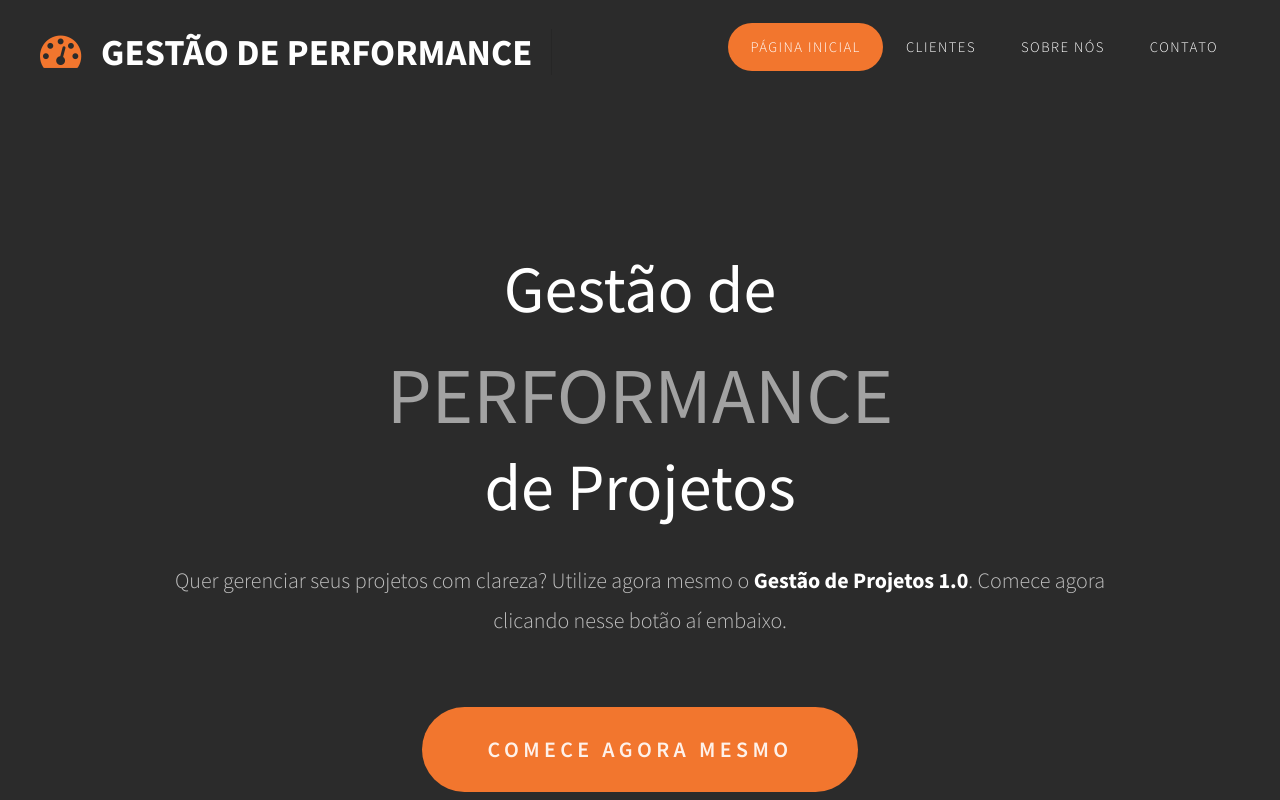
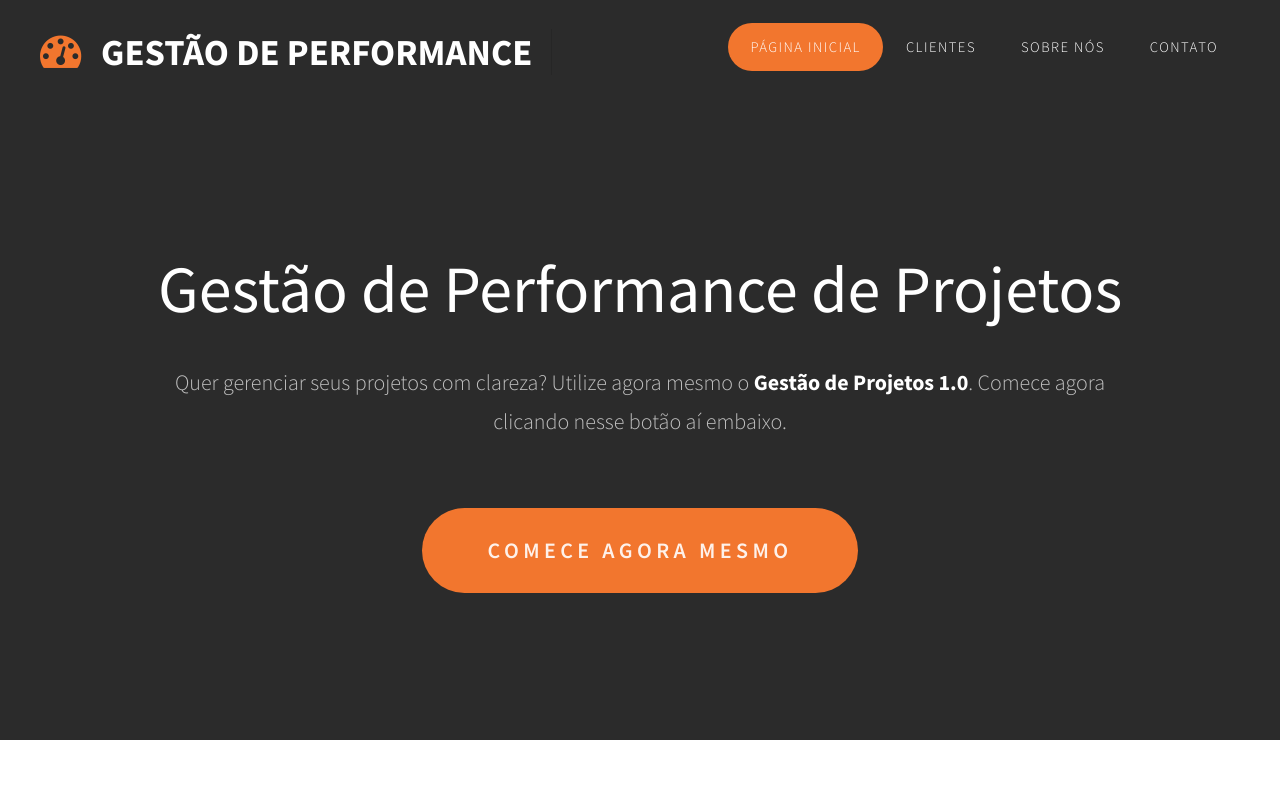
Before and after one commit to renanyuhara/renanyuhara.github.io, a plain HTML site: page index.html in a window 1280 px wide. Shown: the top 800 px of the page. Drawn offline with Linux system fonts and the light colour scheme; files that its build step writes are made by us from their sources.

Commit message:
Verificado erro na pagina principal

```diff
--- a/index.html
+++ b/index.html
@@ -31,7 +31,7 @@
 <div id="header-featured">
 	<div id="banner-wrapper">
 		<div id="banner" class="container">
-			<h2>Gestão de <span>Performance</span> de Projetos</h2>
+			<h2>Gestão de Performance de Projetos</h2>
 			<p>Quer gerenciar seus projetos com clareza? Utilize agora mesmo o <strong>Gestão de Projetos 1.0</strong>. Comece agora clicando nesse botão aí embaixo. </p>
 			<a href="#" class="button">Comece Agora mesmo</a>
 		</div>
```
